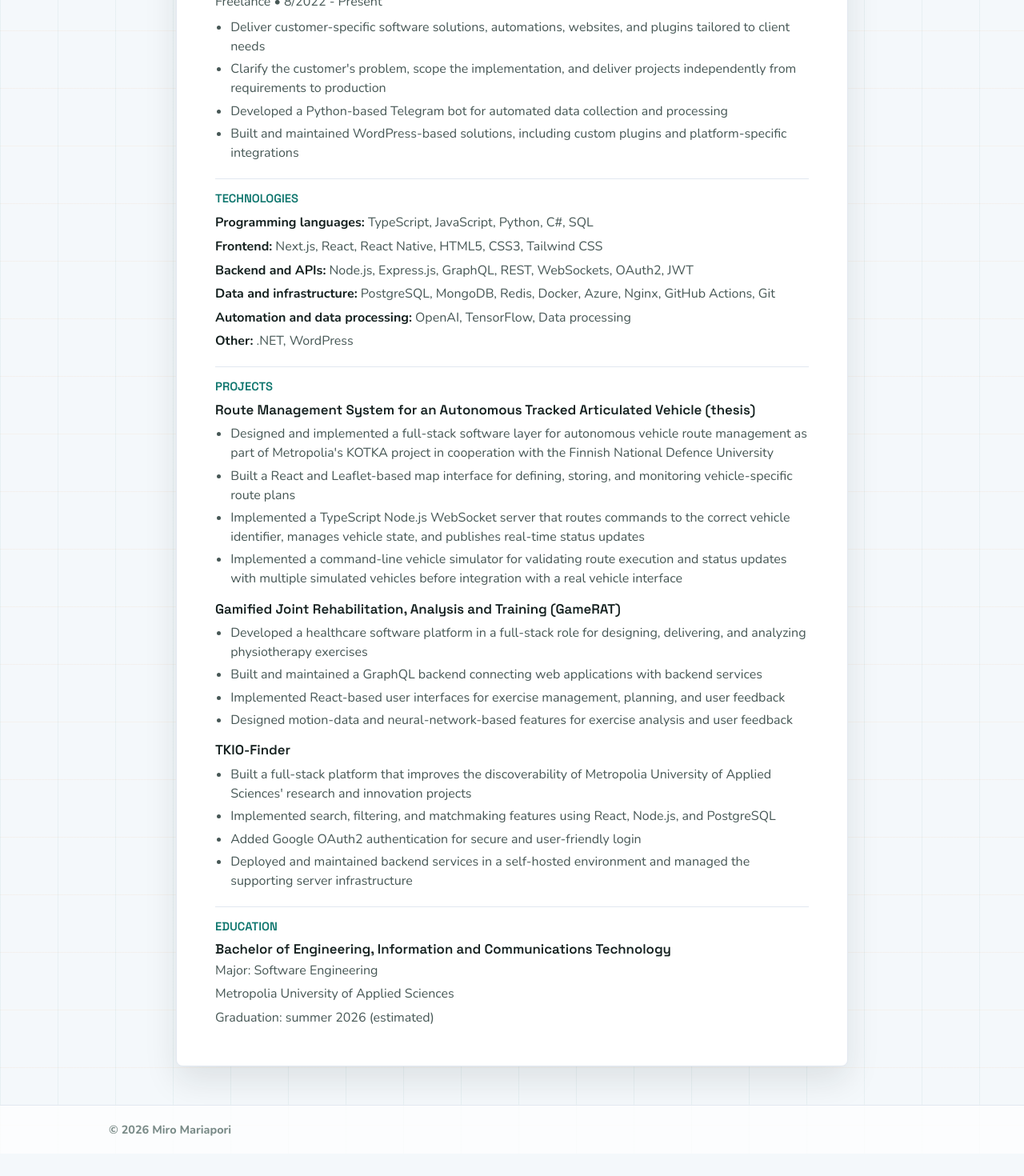
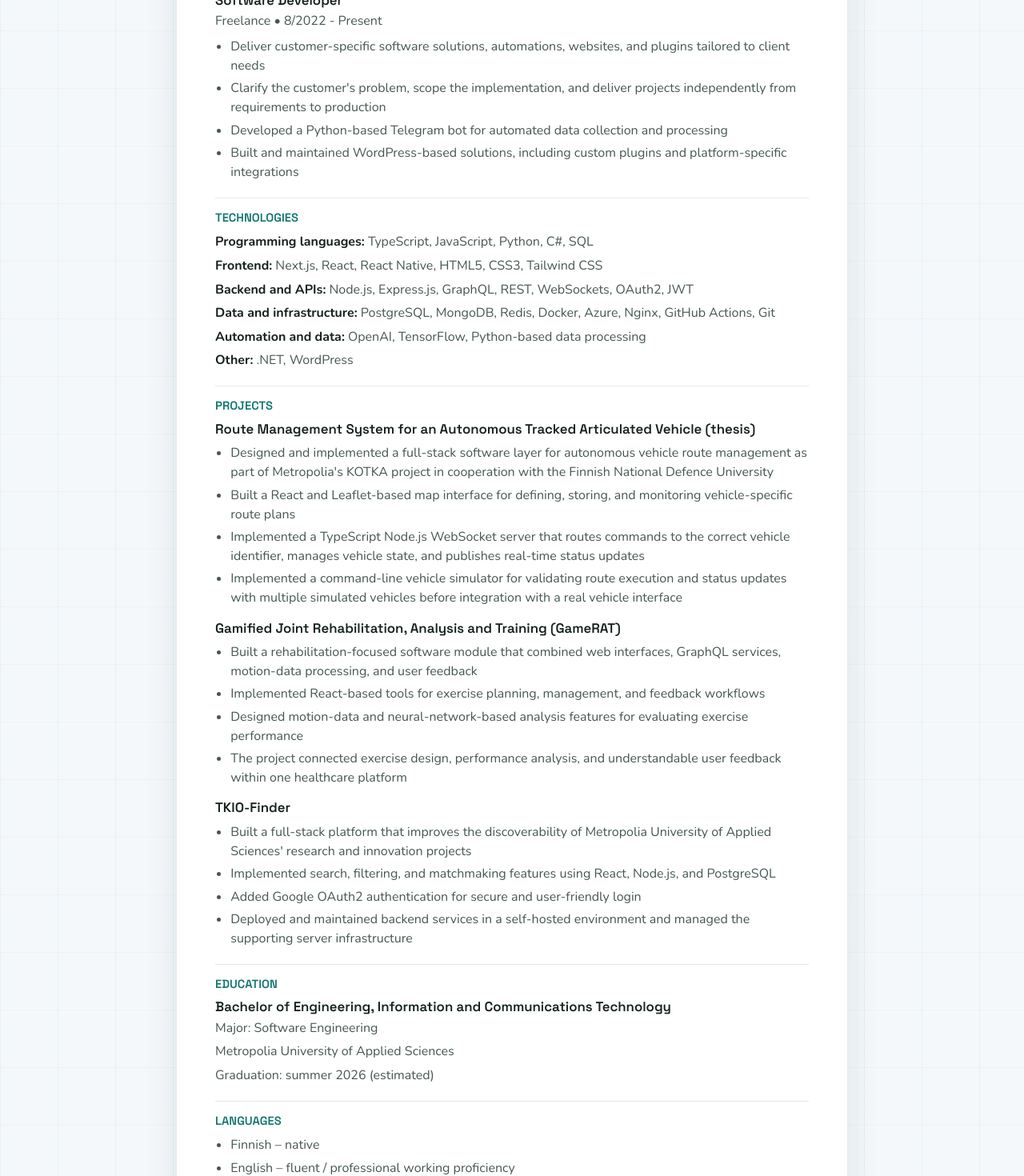
Before and after one commit to Panibo/mariapori-website, a Next.js app: page /en/cv in a window 1280 px wide. Shown: the part 1330-2800 px from the top of the page at 80% size. Before the commit the page ends 2772 px from the top, so only its background shows below. Built offline with nearby package versions, Linux system fonts and the light colour scheme; no server answers.

Commit message:
CV Update

```diff
--- a/messages/en.json
+++ b/messages/en.json
@@ -138,7 +138,8 @@
       "experience": "Work experience",
       "keyTechnologies": "Technologies",
       "projects": "Projects",
-      "education": "Education"
+      "education": "Education",
+      "languages": "Languages"
     },
     "labels": {
       "email": "Email",
@@ -156,7 +157,7 @@
       "linkedin": "linkedin.com/in/miro-mariapori/",
       "github": "github.com/panibo",
       "website": "mariapori.dev",
-      "summary": "Full-stack developer with a strong focus on practical web development. I have built React and Next.js user interfaces, Node.js services, GraphQL and REST APIs, database-driven applications, and automation at Helsinki XR Center and in freelance projects. I understand systems quickly, move work forward independently, and write maintainable code that is easy for others to extend. I am looking for a full-stack developer role where I can help build reliable web products for real user needs.",
+      "summary": "Full-stack developer with a strong focus on practical web development. I have built React and Next.js user interfaces, Node.js services, GraphQL and REST APIs, database-driven applications, and automation solutions at Helsinki XR Center and in freelance projects. I understand systems quickly, move work forward independently, and write maintainable code that is easy for others to extend. I am looking for a full-stack developer role where I can help build reliable web products for real-world use cases.",
       "profilePicture": "/profile.webp"
     },
     "core": [
@@ -295,7 +296,7 @@
         ]
       },
       {
-        "category": "Automation and data processing",
+        "category": "Automation and data",
         "children": [
           {
             "name": "OpenAI"
@@ -304,7 +305,7 @@
             "name": "TensorFlow"
           },
           {
-            "name": "Data processing"
+            "name": "Python-based data processing"
           }
         ]
       },
@@ -333,10 +334,10 @@
       {
         "name": "Gamified Joint Rehabilitation, Analysis and Training (GameRAT)",
         "description": [
-          "Developed a healthcare software platform in a full-stack role for designing, delivering, and analyzing physiotherapy exercises",
-          "Built and maintained a GraphQL backend connecting web applications with backend services",
-          "Implemented React-based user interfaces for exercise management, planning, and user feedback",
-          "Designed motion-data and neural-network-based features for exercise analysis and user feedback"
+          "Built a rehabilitation-focused software module that combined web interfaces, GraphQL services, motion-data processing, and user feedback",
+          "Implemented React-based tools for exercise planning, management, and feedback workflows",
+          "Designed motion-data and neural-network-based analysis features for evaluating exercise performance",
+          "The project connected exercise design, performance analysis, and understandable user feedback within one healthcare platform"
         ]
       },
       {
@@ -358,6 +359,10 @@
           "Graduation: summer 2026 (estimated)"
         ]
       }
+    ],
+    "languages": [
+      "Finnish – native",
+      "English – fluent / professional working proficiency"
     ]
   },
   "ProjectsPage": {
@@ -410,9 +415,8 @@
           "Neural Networks"
         ],
         "description": [
-          "Developed a full-stack healthcare platform for designing, delivering, and analyzing physiotherapy exercises.",
-          "Built and maintained a GraphQL backend supporting communication between web applications and backend services.",
-          "Implemented React-based user interfaces for exercise planning, management, and feedback.",
+          "Built parts of a rehabilitation platform for designing, delivering, and analyzing physiotherapy exercises.",
+          "Connected React interfaces, GraphQL services, and backend systems to support exercise planning and feedback workflows.",
           "Contributed to browser-based visualizations as part of the broader application.",
           "Designed and implemented a neural-network-based motion analysis system trained on 1000+ physiotherapy exercises, providing understandable feedback on exercise performance.",
           "Implemented authentication and data protection mechanisms for handling sensitive patient-related information."
--- a/messages/fi.json
+++ b/messages/fi.json
@@ -138,7 +138,8 @@
       "experience": "Työkokemus",
       "keyTechnologies": "Teknologiat",
       "projects": "Projektit",
-      "education": "Koulutus"
+      "education": "Koulutus",
+      "languages": "Kielet"
     },
     "labels": {
       "email": "Sähköposti",
@@ -295,7 +296,7 @@
         ]
       },
       {
-        "category": "Automaatio ja datan käsittely",
+        "category": "Automaatio ja data",
         "children": [
           {
             "name": "OpenAI"
@@ -304,7 +305,7 @@
             "name": "TensorFlow"
           },
           {
-            "name": "Datan käsittely"
+            "name": "Python-pohjainen datankäsittely"
           }
         ]
       },
@@ -326,17 +327,17 @@
         "description": [
           "Suunnittelin ja toteutin full-stack-ohjelmistokerroksen autonomisen telakuorma-auton reitinhallintaan osana Metropolian KOTKA-hanketta yhteistyössä Maanpuolustuskorkeakoulun kanssa",
           "Rakensin React- ja Leaflet-pohjaisen karttakäyttöliittymän ajoneuvokohtaisten reittien määrittelyyn, tallentamiseen ja tilaseurantaan",
-        "Toteutin TypeScript- ja Node.js-pohjaisen WebSocket-palvelimen, joka välittää reittikomennot oikealle ajoneuvotunnukselle, ylläpitää ajoneuvotiloja ja julkaisee tilapäivityksiä reaaliaikaisesti",
+          "Toteutin TypeScriptillä Node.js-pohjaisen WebSocket-palvelimen, joka välittää reittikomennot oikealle ajoneuvotunnukselle, ylläpitää ajoneuvotiloja ja julkaisee tilapäivityksiä reaaliaikaisesti",
           "Toteutin komentoriviltä ajettavan ajoneuvosimulaattorin, jolla usean simuloidun ajoneuvon reititys ja tilapäivitykset voitiin todentaa ilman varsinaista ajoneuvorajapintaa"
         ]
       },
       {
         "name": "Gamified Joint Rehabilitation, Analysis and Training (GameRAT)",
         "description": [
-          "Kehitin terveydenhuollon ohjelmistokokonaisuutta full-stack-roolissa fysioterapiaharjoitteiden suunnitteluun, toteuttamiseen ja analysointiin",
-          "Rakensin ja ylläpidin GraphQL-backendiä, joka yhdisti web-sovellukset ja taustapalvelut",
-          "Toteutin React-pohjaisia käyttöliittymiä harjoitteiden hallintaan, suunnitteluun ja käyttäjäpalautteen tuottamiseen",
-          "Suunnittelin liikedataa ja neuroverkkomallia hyödyntäviä ratkaisuja harjoitteiden analysointiin ja käyttäjäpalautteen tuottamiseen"
+          "Kokosin fysioterapian ja kuntoutuksen tueksi web-käyttöliittymiä, GraphQL-palveluita ja liikedatan käsittelyä yhdistävän kokonaisuuden",
+          "Toteutin harjoitteiden hallintaa, suunnittelua ja palautteen tuottamista tukevia React-pohjaisia työkaluja",
+          "Rakensin liikedataan ja neuroverkkomalliin perustuvia analyysiominaisuuksia harjoitusten suorituksen arviointiin",
+          "Ratkaisu mahdollisti harjoitteiden suunnittelun, analysoinnin ja käyttäjäpalautteen tuottamisen samassa terveydenhuollon sovelluskokonaisuudessa"
         ]
       },
       {
@@ -358,6 +359,10 @@
           "Valmistuminen: kesä 2026 (arvioitu)"
         ]
       }
+    ],
+    "languages": [
+      "Suomi – äidinkieli",
+      "Englanti – sujuva / ammatillinen käyttötaito"
     ]
   },
   "ProjectsPage": {
@@ -389,7 +394,7 @@
         "description": [
           "Suunnittelin ja toteutin ohjelmistokerroksen Metropolian KOTKA-hankkeeseen yhteistyössä Maanpuolustuskorkeakoulun kanssa.",
           "Rakensin React- ja Leaflet-pohjaisen karttakäyttöliittymän, jossa käyttäjä voi määrittää ajoneuvokohtaisia reittejä, valita hallittavan ajoneuvon, tallentaa reittejä ja seurata tilatietoja.",
-          "Toteutin TypeScriptillä Node.js WebSocket-palvelimen, joka vastaanottaa käyttöliittymän reitti- ja ajokomennot, kohdistaa ne ajoneuvotunnuksen perusteella ja välittää tilapäivitykset takaisin käyttöliittymään.",
+          "Toteutin TypeScriptillä Node.js-pohjaisen WebSocket-palvelimen, joka vastaanottaa käyttöliittymän reitti- ja ajokomennot, kohdistaa ne ajoneuvotunnuksen perusteella ja välittää tilapäivitykset takaisin käyttöliittymään.",
           "Toteutin komentoriviltä ajettavan ajoneuvosimulaattorin, joka rekisteröityy palvelimelle omalla ajoneuvotunnuksellaan ja suorittaa palvelimelta vastaanotettua reittiä.",
           "Varmensin kokonaisuuden kahdella samanaikaisella simuloidulla ajoneuvolla sekä ajoneuvokohtaisilla reittisuunnitelmilla, jotta eri ajoneuvojen reitit eivät korvaa toisiaan.",
           "Toteutus muodostaa rajatun ja jatkokehitettävän pohjan todellisen ajoneuvodatan ja varsinaisen ajoneuvorajapinnan myöhemmälle kytkemiselle."
@@ -410,9 +415,8 @@
           "Neural Networks"
         ],
         "description": [
-          "Kehitin full-stack-terveydenhuoltoalustaa fysioterapiaharjoitteiden suunnitteluun, toteuttamiseen ja analysointiin.",
-          "Rakensin ja ylläpidin GraphQL-backendiä, joka mahdollisti viestinnän web-sovellusten ja taustapalveluiden välillä.",
-          "Toteutin React-pohjaisia käyttöliittymiä harjoitteiden suunnitteluun, hallintaan ja palautteen tuottamiseen.",
+          "Rakensin kuntoutusalustan osia, joissa fysioterapiaharjoitteita voitiin suunnitella, toteuttaa ja analysoida digitaalisesti.",
+          "Yhdistin React-käyttöliittymiä, GraphQL-palveluita ja taustapalveluita harjoitteiden suunnittelun ja palautteen tueksi.",
           "Osallistuin selainpohjaisten visualisointien toteutukseen osana laajempaa sovelluskokonaisuutta.",
           "Suunnittelin ja toteutin neuroverkkoon perustuvan liikeanalyysijärjestelmän, joka koulutettiin yli 1000 fysioterapiaharjoitteella ja tuotti käyttäjälle ymmärrettävää palautetta harjoitteen suorituksesta.",
           "Toteutin autentikointiin ja tietosuojaan liittyviä ratkaisuja arkaluonteisen potilastiedon käsittelyä varten."
--- a/src/app/[locale]/cv/page.tsx
+++ b/src/app/[locale]/cv/page.tsx
@@ -83,6 +83,7 @@ const CV = () => {
   const techStack = t.raw("techStack") as TechCategory[];
   const projects = t.raw("projects") as Project[];
   const education = t.raw("education") as Education[];
+  const languages = t.raw("languages") as string[];
   const websiteUrl = localizedUrl(locale, "");
   const cvPdfPath = siteConfig.cvPdf[locale];
   const structuredData = {
@@ -276,6 +277,16 @@ const CV = () => {
             </div>
           ))}
         </section>
+
+        <section className={styles.avoidBreak}>
+          <h2>{t("sections.languages")}</h2>
+
+          <ul>
+            {languages.map((language) => (
+              <li key={language}>{language}</li>
+            ))}
+          </ul>
+        </section>
       </div>
     </>
   );
--- a/src/data/projects.json
+++ b/src/data/projects.json
@@ -17,8 +17,8 @@
       "Neural Networks"
     ],
     "description": [
-      "Developed a full-stack healthcare platform for designing and delivering physiotherapy exercises within an XR-based rehabilitation system.",
-      "Built and maintained a GraphQL backend supporting real-time communication between XR applications and backend services.",
+      "Built parts of a rehabilitation platform for designing, delivering, and analyzing physiotherapy exercises.",
+      "Connected React interfaces, GraphQL services, and backend systems to support exercise planning and feedback workflows.",
       "Created an interactive web-based 3D exercise editor using a humanoid model for custom physiotherapy movement design.",
       "Contributed to Unity-based XR development and implemented browser-based 3D visualizations with Three.js.",
       "Designed and implemented a neural-network-based motion analysis system trained on 1000+ physiotherapy exercises, providing intuitive feedback on exercise performance.",
```
Also changed, not shown: 2 other files (tests, documents, lock files or other folders).
